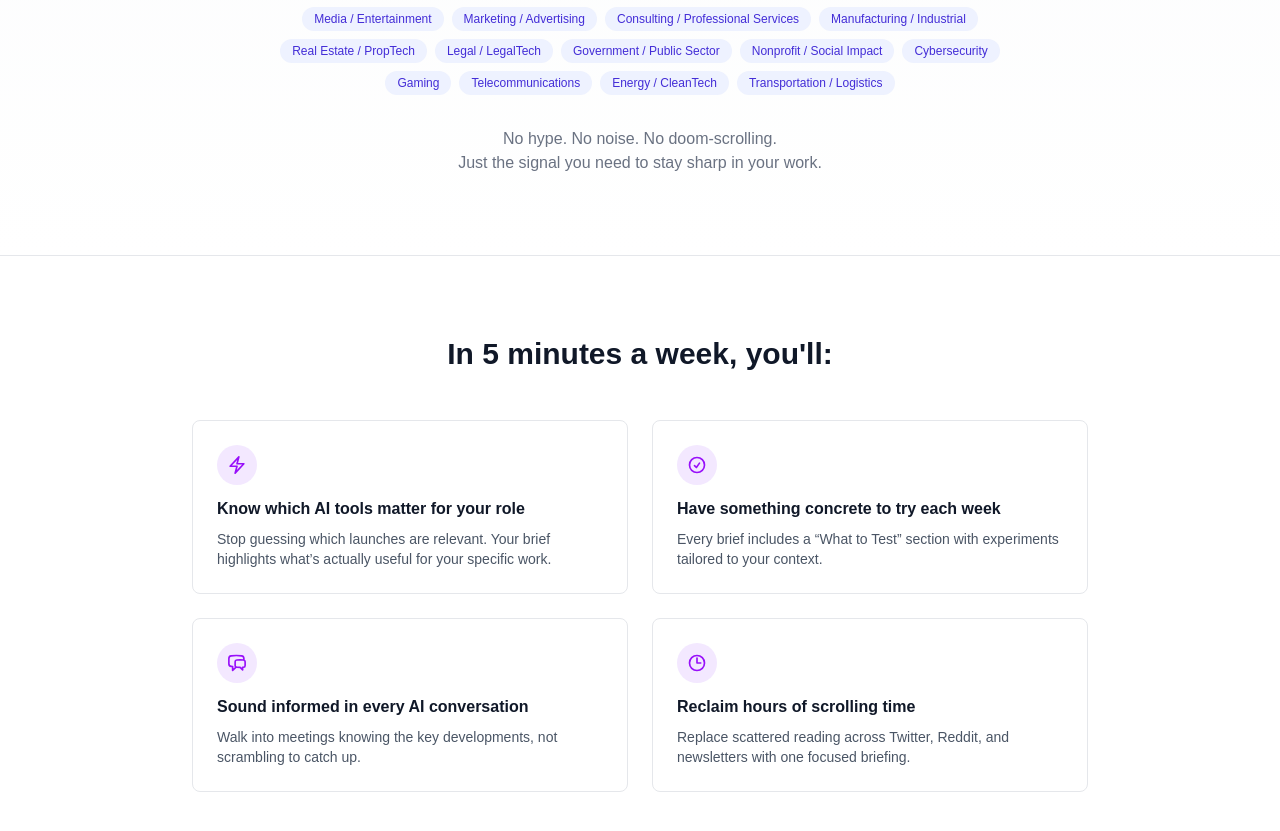
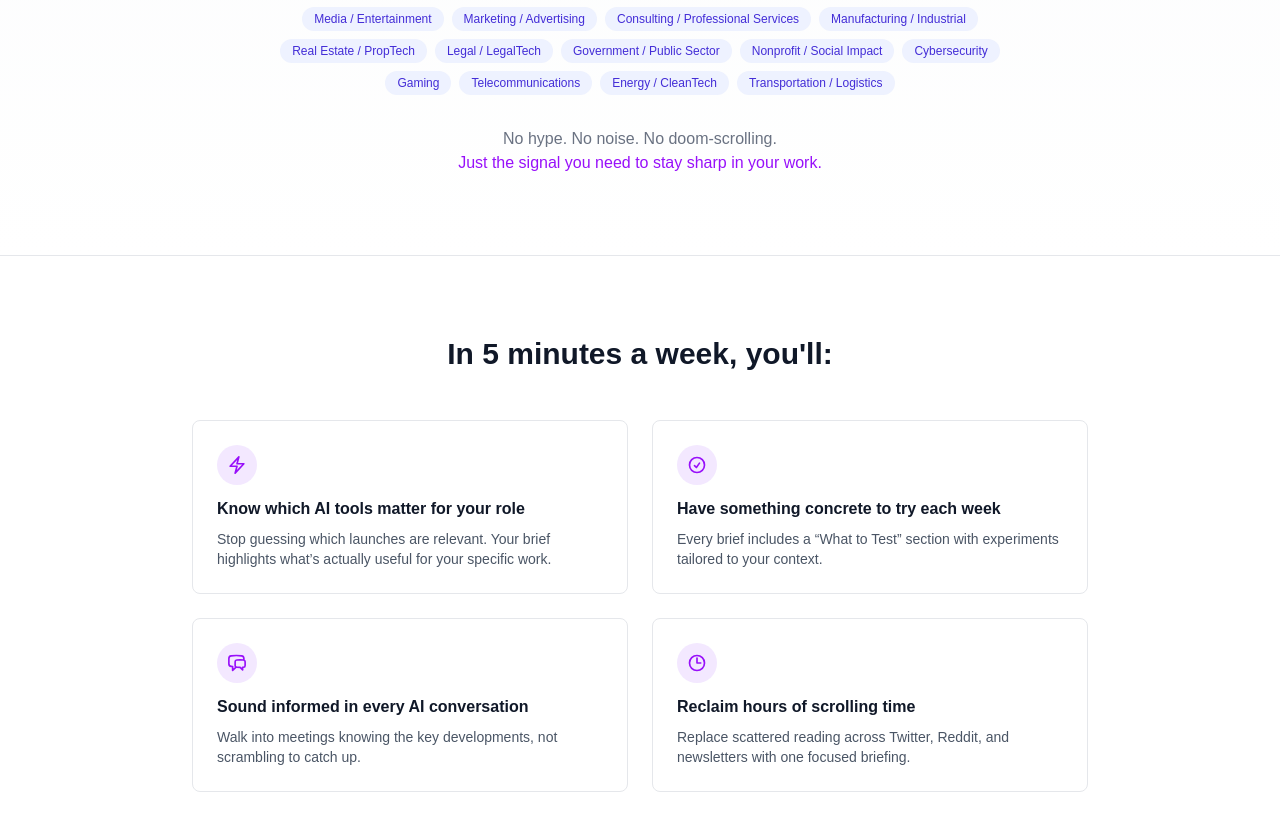
Before and after one commit to clymermatt/MyWeeklyAI, a Next.js app: page /v2 in a window 1280 px wide. Shown: the part 1760-2591 px from the top of the page. Built offline with nearby package versions, Linux system fonts and the light colour scheme; no server answers.

Commit message:
Make signal tagline purple on /v2
Co-Authored-By: Claude Opus 4.6 <noreply@anthropic.com>

```diff
--- a/src/app/v2/page.tsx
+++ b/src/app/v2/page.tsx
@@ -223,7 +223,7 @@ export default async function HomepageV2() {
             <p className="mt-8 text-base font-medium text-gray-500">
               No hype. No noise. No doom-scrolling.
               <br />
-              Just the signal you need to stay sharp in your work.
+              <span className="text-purple-600">Just the signal you need to stay sharp in your work.</span>
             </p>
           </FadeIn>
         </div>
```
